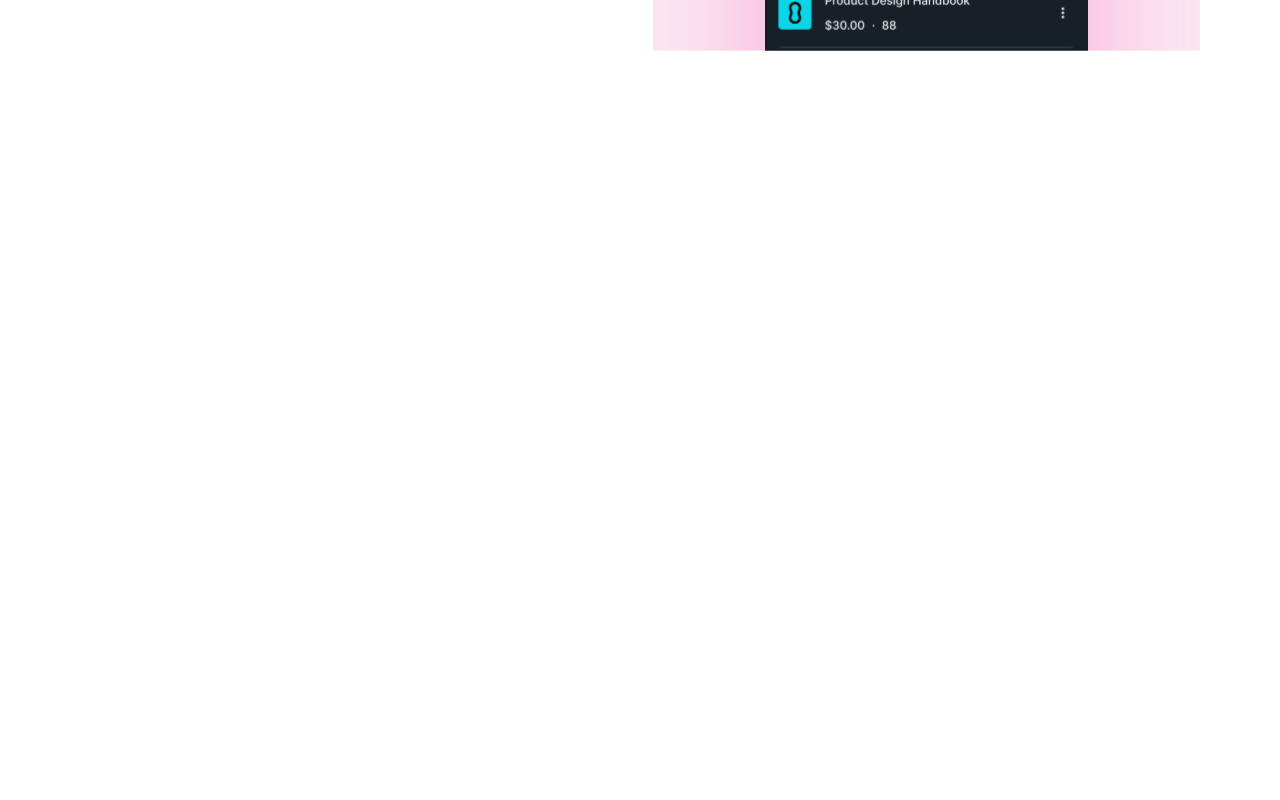
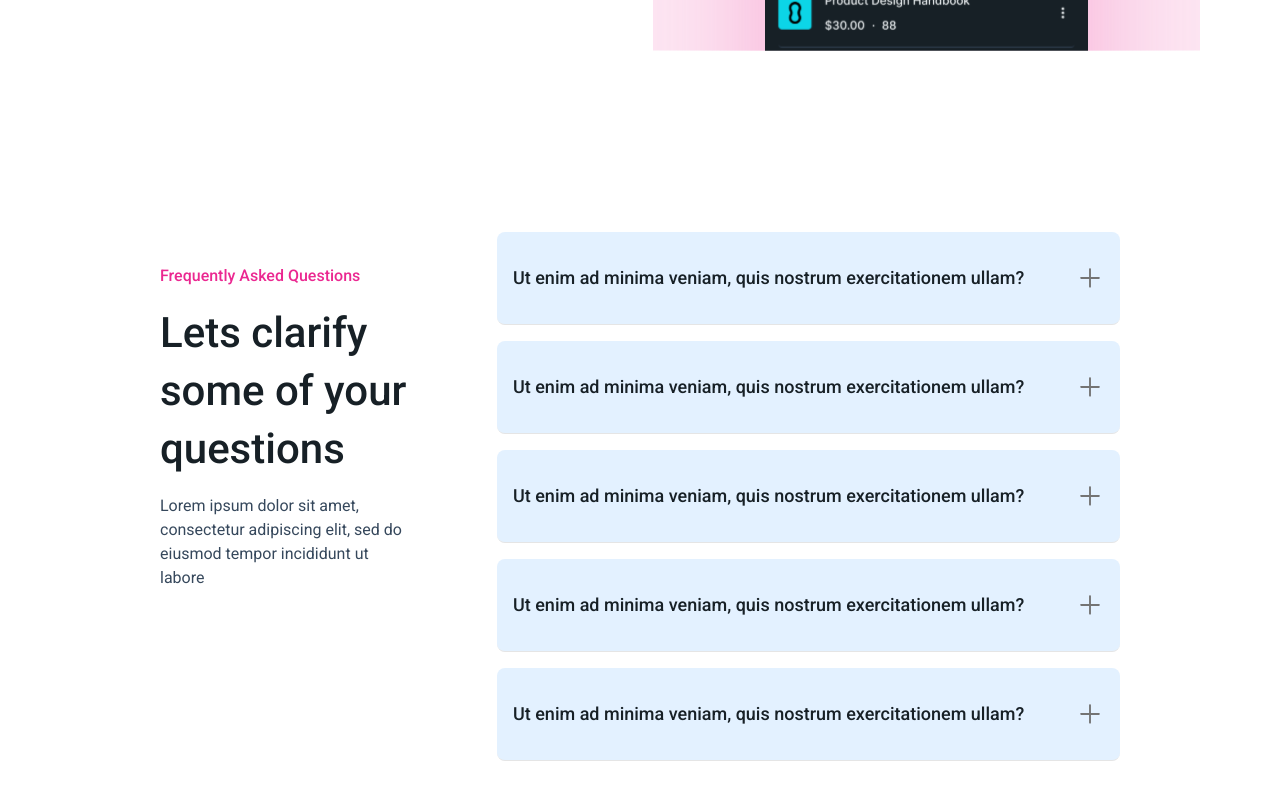
Before and after one commit to JoseBritoP/Tinker, a Next.js app: page / in a window 1280 px wide. Shown: the part 2934-3734 px from the top of the page. Before the commit the page ends 3106 px from the top, so only its background shows below. Built offline with nearby package versions, Linux system fonts and the light colour scheme.

Commit message:
FaQ rendering

```diff
--- a/src/app/page.tsx
+++ b/src/app/page.tsx
@@ -1,3 +1,4 @@
+import FaqAndQuestions from "@/components/FaQ";
 import Features from "@/components/Features";
 import Hero from "@/components/Hero";
 import Navbar from "@/components/Navbar";
@@ -9,6 +10,7 @@ export default function HomePage() {
       <Navbar />
       <Hero />
       <Features/>
+      <FaqAndQuestions/>
     </>
   );
 }
```
Also changed, not shown: src/components/FaQ.tsx (renamed from src/components/FaqAndQuestions.tsx).
